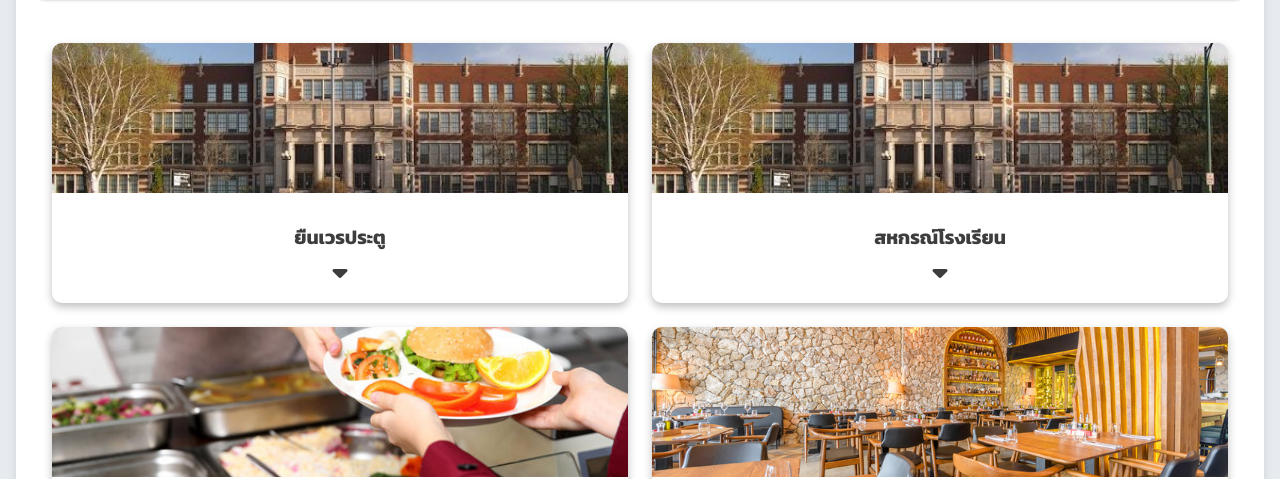
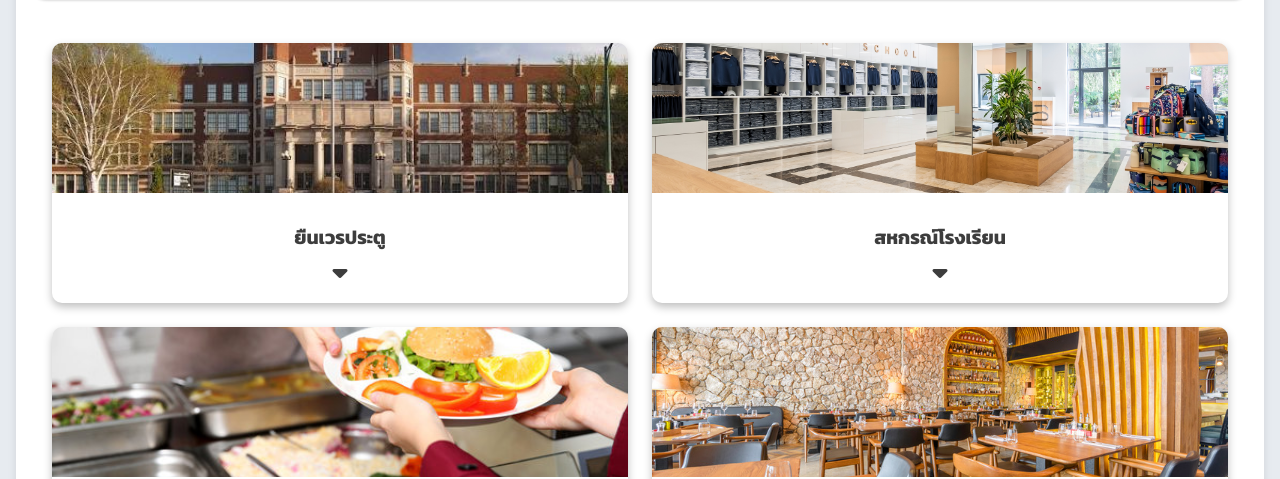
Before and after one commit to B-MNSN/eng_for_teachers, a plain HTML site: page tasks.html in a window 1280 px wide. Shown: the part 351-830 px from the top of the page. Drawn offline with Linux system fonts and the light colour scheme.

Commit message:
fix: eid thumbnail and sound

```diff
--- a/tasks.html
+++ b/tasks.html
@@ -284,7 +284,7 @@
 
             <!-- สหกรณ์โรงเรียน -->
             <div class="card" onclick="toggleSubmenu('submenu2', this)">
-                <img src="./asset/thumbnail/Hibbing_High_School.jpg" alt="สหกรณ์โรงเรียน">
+                <img src="./asset/thumbnail/esstore.jpg" alt="สหกรณ์โรงเรียน">
                 <div class="card-content">
                     <h3>สหกรณ์โรงเรียน</h3>
                     <i class="fa-solid fa-caret-down arrow-icon"></i>
```
Also changed, not shown: 3 other files.
